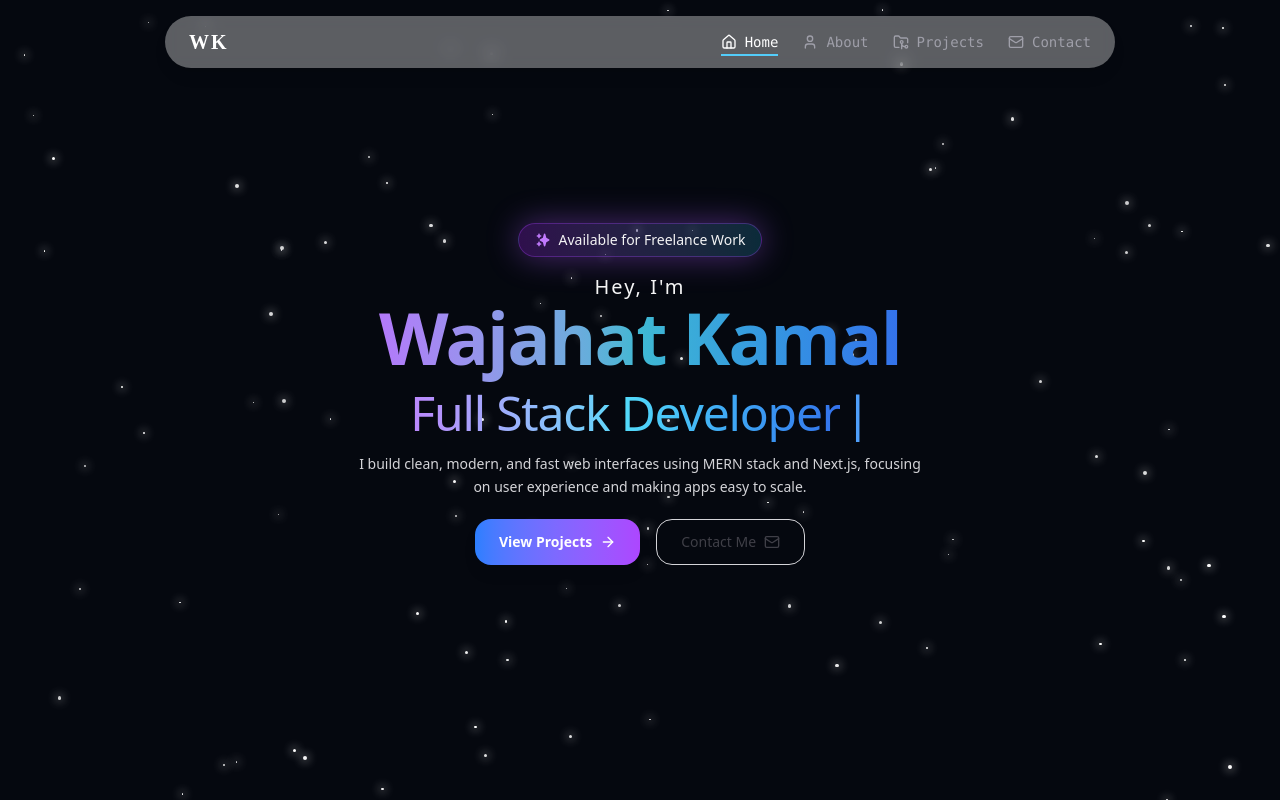
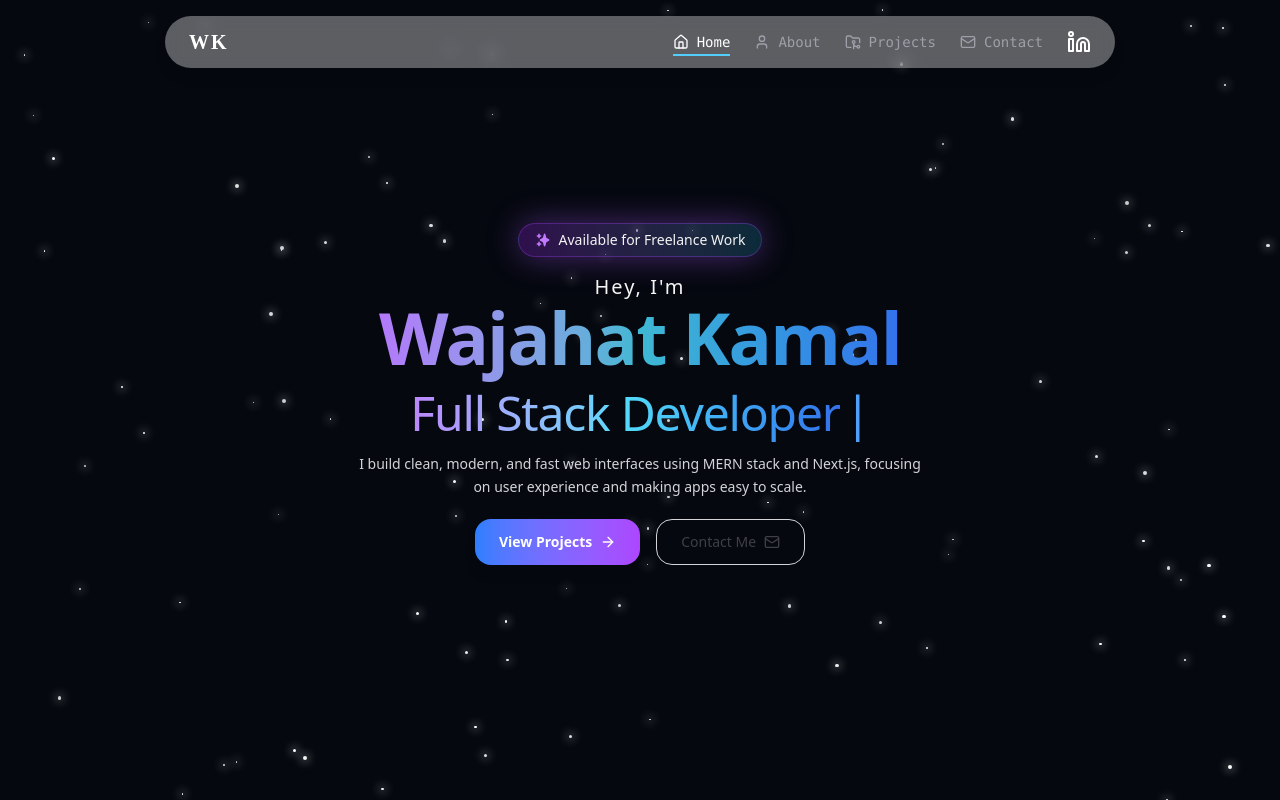
Before and after one commit to wajahat-kamal/Dev-Portfolio, a React (Vite) app: page / in a window 1280 px wide. Shown: the top 800 px of the page. Built offline with nearby package versions, Linux system fonts and the light colour scheme.

Commit message:
Enhance Navbar component: add LinkedIn icon and improve link structure for better readability and organization.

```diff
--- a/src/components/Navbar.jsx
+++ b/src/components/Navbar.jsx
@@ -1,5 +1,5 @@
 import { useEffect, useState } from "react";
-import { Menu, X, Home, User, FolderGit2, Mail } from "lucide-react";
+import { Menu, X, Home, User, FolderGit2, Mail, Linkedin } from "lucide-react";
 import { motion } from "framer-motion";
 
 const navLinks = [
@@ -53,14 +53,14 @@ const Navbar = () => {
               const isActive = activeLink === label;
 
               return (
+                <>
                   <a
                     key={label}
                     href={`#${label.toLowerCase()}`}
                     onClick={() => handleNavClick(label)}
                     aria-current={isActive ? "page" : undefined}
                     className={`group relative flex items-center gap-2 font-mono font-medium transition-colors duration-300
-                    ${
-                      isActive ? "text-white" : "text-zinc-400 hover:text-white"
+                    ${isActive ? "text-white" : "text-zinc-400 hover:text-white"
                       }
                   `}
                   >
@@ -75,8 +75,13 @@ const Navbar = () => {
                     `}
                     />
                   </a>
+
+                </>
               );
             })}
+            <div>
+              <Linkedin />
+            </div>
           </div>
 
           {/* -------- Mobile Toggle -------- */}
```
Lines whose indentation alone changed are shown as unchanged.
